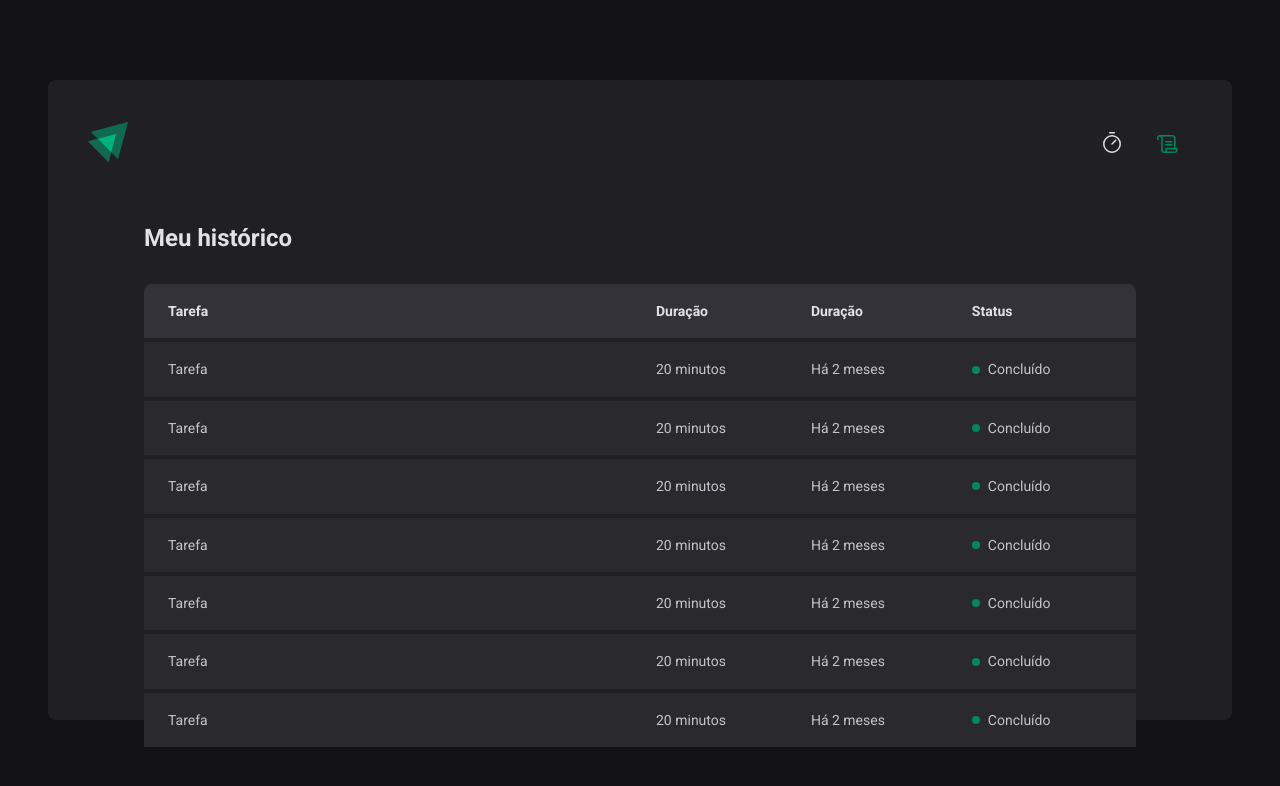
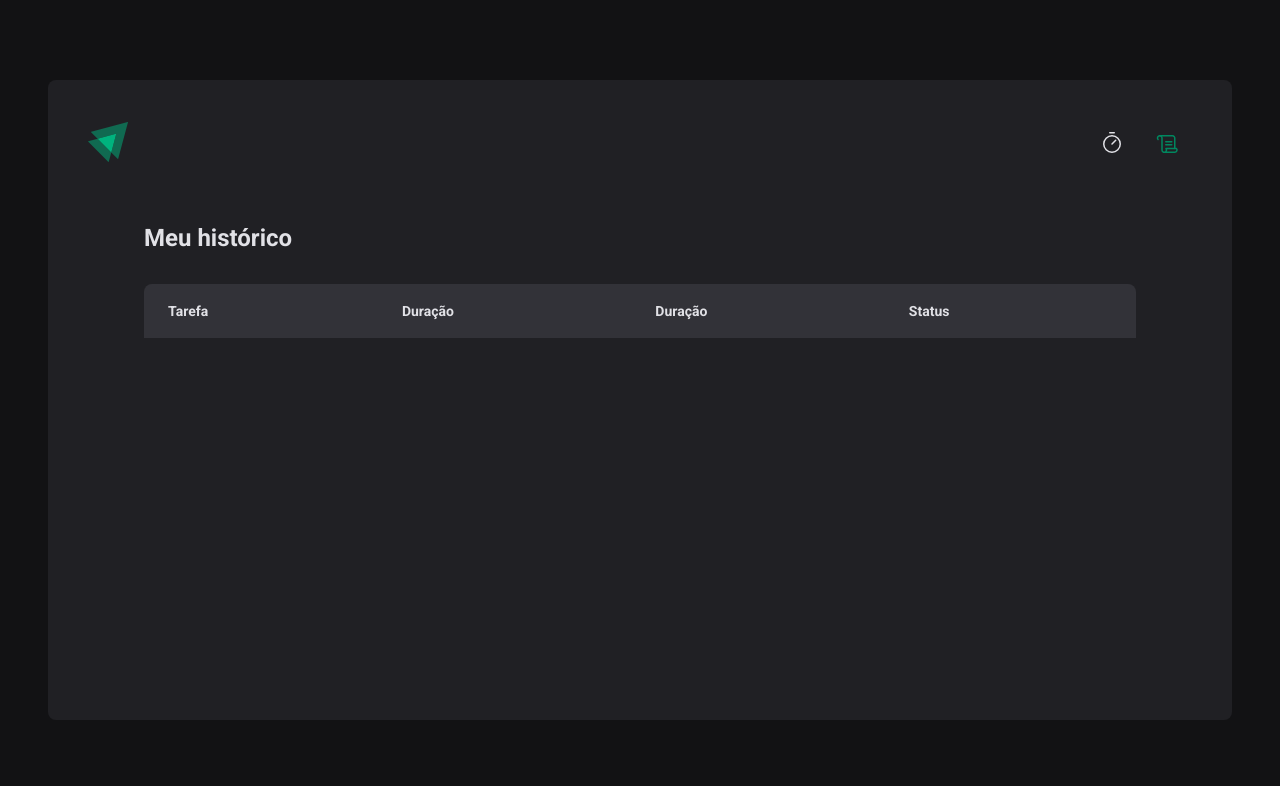
Before and after one commit to ViniciusSouzaDosReis/02-ignite-timer, a React (Vite) app: page /history in a window 1280 px wide. Shown: the top 786 px of the page. Built offline with nearby package versions, Linux system fonts and the light colour scheme.

Commit message:
Contexto no React - Listagem do histórico

```diff
--- a/src/pages/History/index.tsx
+++ b/src/pages/History/index.tsx
@@ -1,6 +1,12 @@
+import { useContext } from 'react'
+
 import { HistoryContainer, HistoryList, Status } from './styles'
 
+import { CyclesContext } from '../../contexts/CyclesContext'
+
 export function History() {
+  const { cycles } = useContext(CyclesContext)
+
   return (
     <HistoryContainer>
       <h1>Meu histórico</h1>
@@ -16,62 +22,28 @@
             </tr>
           </thead>
           <tbody>
-            <tr>
-              <td>Tarefa</td>
-              <td>20 minutos</td>
-              <td>Há 2 meses</td>
-              <td>
-                <Status statusColor="green">Concluído</Status>
-              </td>
-            </tr>
-            <tr>
-              <td>Tarefa</td>
-              <td>20 minutos</td>
-              <td>Há 2 meses</td>
-              <td>
-                <Status statusColor="green">Concluído</Status>
-              </td>
-            </tr>
-            <tr>
-              <td>Tarefa</td>
-              <td>20 minutos</td>
-              <td>Há 2 meses</td>
-              <td>
-                <Status statusColor="green">Concluído</Status>
-              </td>
-            </tr>
-            <tr>
-              <td>Tarefa</td>
-              <td>20 minutos</td>
-              <td>Há 2 meses</td>
-              <td>
-                <Status statusColor="green">Concluído</Status>
-              </td>
-            </tr>
-            <tr>
-              <td>Tarefa</td>
-              <td>20 minutos</td>
-              <td>Há 2 meses</td>
-              <td>
-                <Status statusColor="green">Concluído</Status>
-              </td>
-            </tr>
-            <tr>
-              <td>Tarefa</td>
-              <td>20 minutos</td>
-              <td>Há 2 meses</td>
-              <td>
-                <Status statusColor="green">Concluído</Status>
-              </td>
-            </tr>
-            <tr>
-              <td>Tarefa</td>
-              <td>20 minutos</td>
-              <td>Há 2 meses</td>
-              <td>
-                <Status statusColor="green">Concluído</Status>
-              </td>
-            </tr>
+            {cycles.map((cycle) => {
+              return (
+                <tr key={cycle.id}>
+                  <td>{cycle.task}</td>
+                  <td>{cycle.minutesAmount} minutos</td>
+                  <td>{cycle.startDate.toISOString()}</td>
+                  <td>
+                    {cycle.finishedDate && (
+                      <Status statusColor="green">Concluído</Status>
+                    )}
+
+                    {cycle.interruptedDate && (
+                      <Status statusColor="red">Interrompido</Status>
+                    )}
+
+                    {!cycle.finishedDate && !cycle.interruptedDate && (
+                      <Status statusColor="yellow">Em andamento</Status>
+                    )}
+                  </td>
+                </tr>
+              )
+            })}
           </tbody>
         </table>
       </HistoryList>
```
